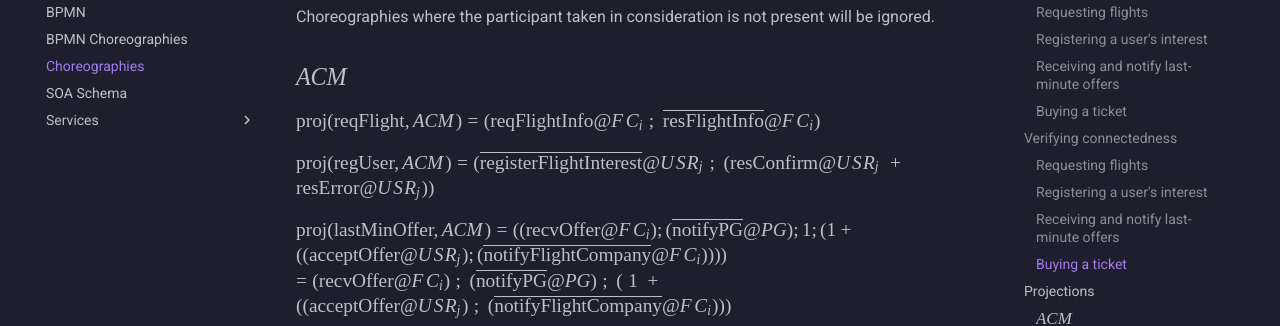
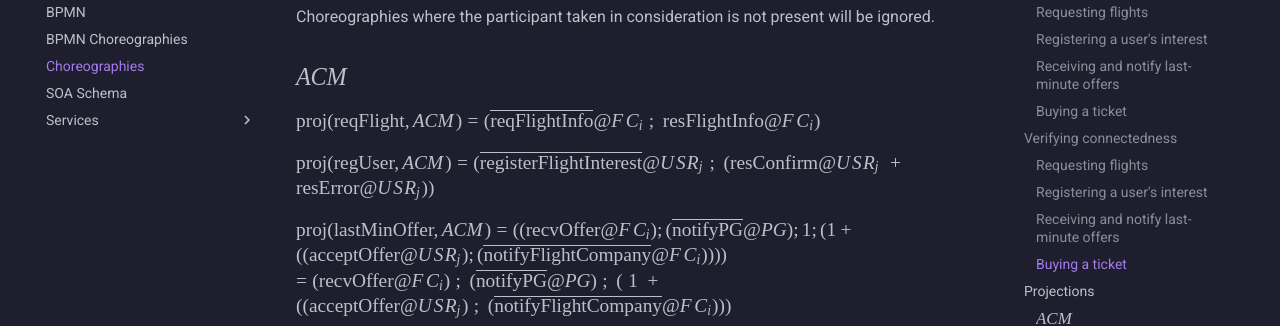
Before and after one commit to gabrielegenovese/acmesky, an MkDocs documentation site: the page built from docs/choreographies.md, in a window 1280 px wide and 900 px high, scrolled down 5262 px. Shown: the part 150-476 px from the top of the window. Built offline with MkDocs 1.6.1 and Material for MkDocs 9.7.7, drawn with Linux system fonts in a browser that asks for light colours; some web fonts are replaced; comment, search, counter and statistics services are not loaded.

Commit message:
fix first projection

```diff
--- a/docs/choreographies.md
+++ b/docs/choreographies.md
@@ -179,7 +179,7 @@ Choreographies where the participant taken in consideration is not present will
 
 ### $ACM$
 
-$\text{proj}(\text{reqFlight}, ACM) = (\text{reqFlightInfo}@FC_i\;;\;\overline{\text{resFlightInfo}}@FC_i)$
+$\text{proj}(\text{reqFlight}, ACM) = (\overline{\text{reqFlightInfo}}@FC_i\;;\;\text{resFlightInfo}@FC_i)$
 
 $\text{proj}(\text{regUser}, ACM) = (\overline{\text{registerFlightInterest}}@USR_j\;;\;(\text{resConfirm}@USR_j\;+\; \text{resError}@USR_j))$
 
```
